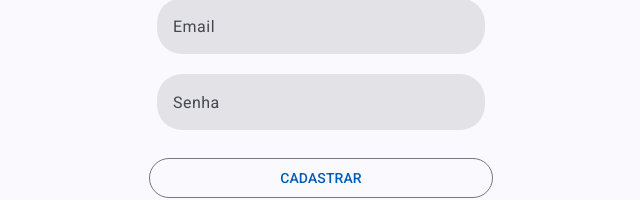
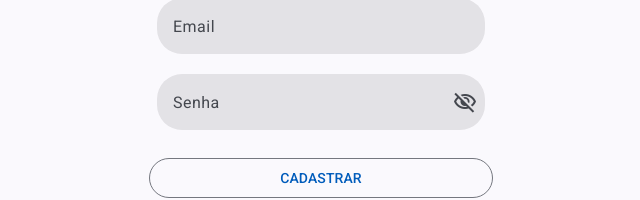
Before and after one commit to cardosogoc/agendador-tarefas-front, an Angular app: page /register in a window 1280 px wide. Shown: the part 366-566 px from the top of the page, without its empty margins (319-959 px from the left). Built offline with nearby package versions, Linux system fonts and the light colour scheme.

Commit message:
create input password component

```diff
--- a/src/app/pages/register/register.html
+++ b/src/app/pages/register/register.html
@@ -8,14 +8,13 @@
         <mat-label>Nome Completo</mat-label>
         <input matInput placeholder="Digite seu Nome Completo" />
       </mat-form-field>
+
       <mat-form-field class="full-width">
         <mat-label>Email</mat-label>
         <input matInput placeholder="Digite seu Email" />
       </mat-form-field>
-      <mat-form-field class="full-width">
-        <mat-label>Senha</mat-label>
-        <input matInput type="password" placeholder="Digite sua senha" />
-      </mat-form-field>
+
+      <input-password-field class="full-width"></input-password-field>
     </mat-card-content>
     <mat-card-actions>
       <button matButton="outlined" class="full-width">CADASTRAR</button>
--- /dev/null
+++ b/src/app/shared/components/password-field/password-field.html
@@ -0,0 +1,13 @@
+<mat-form-field class="full-width">
+  <mat-label>Senha</mat-label>
+  <input matInput [type]="hide() ? 'password' : 'text'" placeholder="Informe sua senha" />
+  <button
+    matIconButton
+    matSuffix
+    (click)="clickEvent($event)"
+    [attr.aria-label]="'Hide password'"
+    [attr.aria-pressed]="hide()"
+  >
+    <mat-icon>{{ hide() ? 'visibility_off' : 'visibility' }}</mat-icon>
+  </button>
+</mat-form-field>
--- /dev/null
+++ b/src/app/shared/components/password-field/password-field.ts
@@ -0,0 +1,19 @@
+import { Component, signal } from '@angular/core';
+import { MatButtonModule } from '@angular/material/button';
+import { MatFormFieldModule } from '@angular/material/form-field';
+import { MatIconModule } from '@angular/material/icon';
+import { MatInputModule } from '@angular/material/input';
+
+@Component({
+  imports: [MatFormFieldModule, MatInputModule, MatButtonModule, MatIconModule],
+  selector: 'input-password-field',
+  styleUrl: './password-field.scss',
+  templateUrl: './password-field.html',
+})
+export class PasswordField {
+  hide = signal(true);
+  clickEvent(event: MouseEvent) {
+    this.hide.set(!this.hide());
+    event.stopPropagation();
+  }
+}
```
Also changed, not shown: src/app/pages/register/register.ts (+9 -1 lines), src/app/shared/components/password-field/password-field.scss (added).
